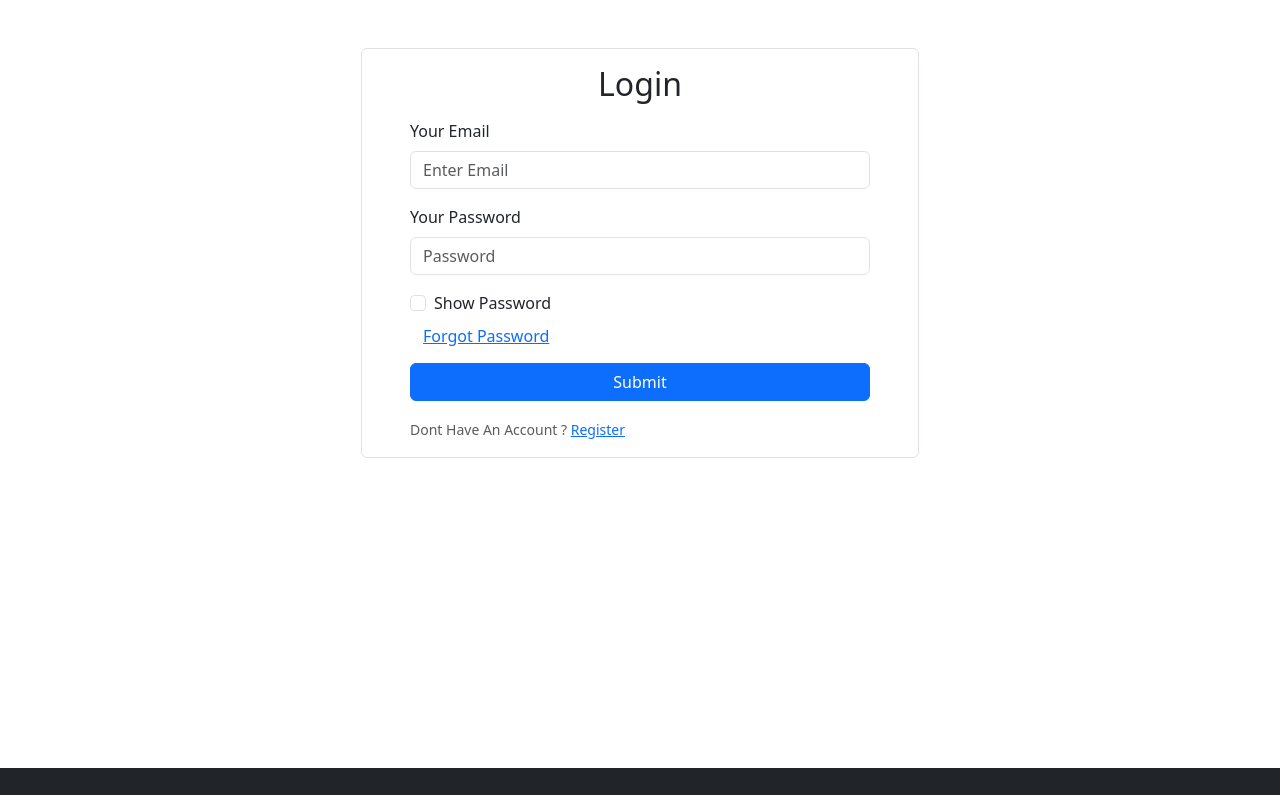
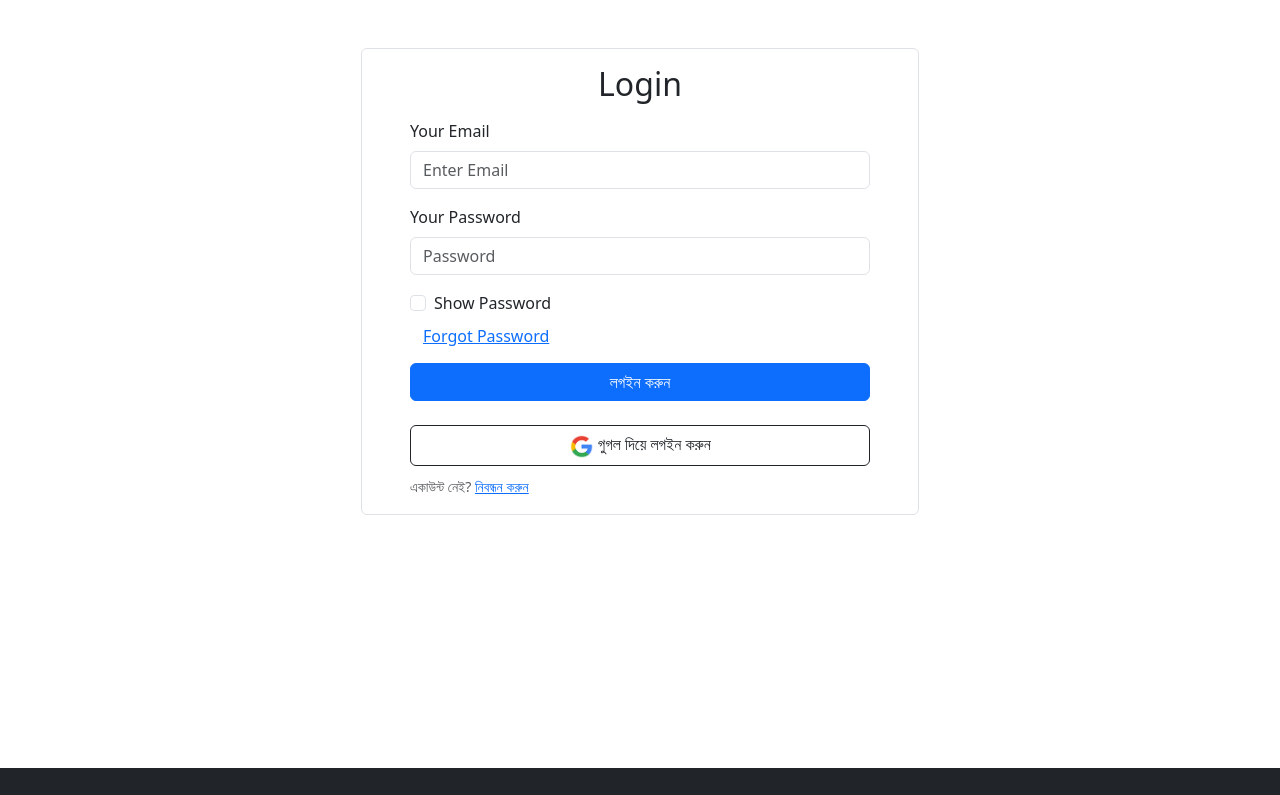
Before and after one commit to mafizul24h/dbnews24-client, a React (Vite) app: page /login in a window 1280 px wide. Shown: the top 795 px of the page. Built offline with nearby package versions, Linux system fonts and the light colour scheme; no server answers.

Commit message:
Login Registration

```diff
--- a/src/pages/Header/NavigationBer.jsx
+++ b/src/pages/Header/NavigationBer.jsx
@@ -11,7 +11,7 @@ const NavigationBer = () => {
     const [categories, setCategories] = useState([]);
     // console.log(categories);
     const { user, logOut } = useContext(AuthContext);
-    // console.log(user);
+    console.log(user);
 
     const handleLogOut = () => {
         logOut()
@@ -42,7 +42,7 @@ const NavigationBer = () => {
 
                         </Nav>
                         <Nav className='d-flex align-items-center'>
-                            {user && <Nav.Link href="#deets"><FaUserCircle style={{ fontSize: '40px' }} /></Nav.Link>}
+                            {user && <Nav.Link href="#deets"><img title={user?.displayName} src={user.photoURL} alt="" style={{ width: '40px', height: '40px', borderRadius: '50%' }} /></Nav.Link>}
                             <Nav.Link eventKey={2} href="#memes">
                                 {
                                     user ? <Button onClick={handleLogOut} variant="secondary">লগআউট</Button> : <Link to='/login'><Button variant="secondary">লগইন</Button></Link>
--- a/src/pages/Login/Login.jsx
+++ b/src/pages/Login/Login.jsx
@@ -3,9 +3,10 @@ import { Button, Container, Form } from 'react-bootstrap';
 import { Link, useLocation, useNavigate } from 'react-router-dom';
 import { AuthContext } from '../../providers/AuthProvider';
 import { toast } from 'react-toastify';
+import googleIcon from './../../assets/icons/google-icon.png'
 
 const Login = () => {
-    const { signIn } = useContext(AuthContext);
+    const { signIn, googleSignIn, setUser } = useContext(AuthContext);
     const [success, setSuccess] = useState();
     const [error, setError] = useState();
     const [show, setShow] = useState(true);
@@ -37,6 +38,7 @@ const Login = () => {
                 console.log(loggedUser);
                 toast.success(`${loggedUser.email} Login Successfully`);
                 event.target.reset();
+                setUser(loggedUser)
                 navigate(from, { replace: true });
             }).catch(error => {
                 console.log(error);
@@ -74,6 +76,20 @@ const Login = () => {
         }
     }
 
+    const handleGoogleSignIn = () => {
+        googleSignIn()
+            .then(result => {
+                const logedUser = result.user;
+                // console.log(logedUser);
+                toast.success(`Login Successffuly`);
+                setUser(logedUser);
+                navigate(from, { replace: true });
+            }).catch(error => {
+                // console.log(error);
+                toast.error(error.message);
+            })
+    }
+
     return (
         <Container>
             <div className='w-50 mx-auto my-5 px-5 rounded border'>
@@ -101,16 +117,17 @@ const Login = () => {
                             Forgot Password
                         </Button> <br />
                         <Button className='w-100' variant="primary" type="submit">
-                            Submit
+                            লগইন করুন
                         </Button>
                         <Form.Text>
                             <p className='text-success'>{success}</p>
                             <p className='text-danger'>{error}</p>
                         </Form.Text>
-                        <Form.Text>
-                            Dont Have An Account ? <Link to='/register'>Register</Link>
-                        </Form.Text>
                     </Form>
+                    <Button onClick={handleGoogleSignIn} className='my-2' variant="outline-dark w-100"><img style={{ height: '25px' }} src={googleIcon} alt="" /> গুগল দিয়ে লগইন করুন</Button>
+                    <Form.Text>
+                        একাউন্ট নেই? <Link to='/register'>নিবন্ধন করুন</Link>
+                    </Form.Text>
                 </div>
             </div>
         </Container>
--- a/src/pages/Register/Register.jsx
+++ b/src/pages/Register/Register.jsx
@@ -1,11 +1,13 @@
 import React, { useContext, useState } from 'react';
 import { Button, Form } from 'react-bootstrap';
-import { Link } from 'react-router-dom';
+import { Link, useNavigate } from 'react-router-dom';
 import { toast } from 'react-toastify';
 import { AuthContext } from '../../providers/AuthProvider';
+import googleIcon from './../../assets/icons/google-icon.png'
+import { updateProfile } from 'firebase/auth';
 
 const Register = () => {
-    const {createUser} = useContext(AuthContext);
+    const { createUser, googleSignIn, setUser, setReload } = useContext(AuthContext);
     const [accept, setAccept] = useState(false);
     const [success, setSuccess] = useState();
     const [error, setError] = useState();
@@ -24,6 +26,8 @@ const Register = () => {
     const [errorConf, setErrorConf] = useState();
     const [successConf, setSuccessConf] = useState();
 
+    const navigate = useNavigate();
+
     const handleRegister = (event) => {
         event.preventDefault();
 
@@ -38,7 +42,7 @@ const Register = () => {
         const confirm = form.confirm.value;
         console.log(name, photo, email, password, confirm);
 
-        if(password !== confirm) {
+        if (password !== confirm) {
             toast.error('Password not match');
             return;
         }
@@ -48,10 +52,25 @@ const Register = () => {
                 const loggedUser = result.user;
                 console.log(loggedUser);
                 toast.success(`${loggedUser.email} User Registration Successfully`);
+                profileUpdate(loggedUser, name, photo);
+                setUser(loggedUser);
+                navigate('/category/0');
             }).catch(error => {
                 console.log(error);
                 toast.error(error.message);
             })
+    }
+
+    const profileUpdate = (user, name, photo) => {
+        updateProfile(user, {
+            displayName: name, photoURL: photo
+          }).then(() => {
+            // Profile updated!
+            // ...
+            setReload(true);
+          }).catch((error) => {
+            toast.error(error.message);
+          });
     }
 
     const handleEmail = (event) => {
@@ -90,7 +109,7 @@ const Register = () => {
             setPassError('Input at least one special character like !@#$%^&*');
         } else if (!/(?=.{8,})/.test(inputPass)) {
             setPassError('Input password length 8 characters');
-        }else {
+        } else {
             setPassError('');
         }
     }
@@ -111,10 +130,10 @@ const Register = () => {
         } else if (!/(?=.{8,})/.test(inputConfirm)) {
             setErrorConf('Input password length 8 characters');
         }
-        else if(password != inputConfirm) {
+        else if (password != inputConfirm) {
             setErrorConf('Password and Confirm Password Not Match');
         }
-        else if(password === inputConfirm) {
+        else if (password === inputConfirm) {
             setErrorConf('');
             setSuccessConf('Password Matched');
         }
@@ -124,6 +143,20 @@ const Register = () => {
         const checkAccept = event.target.checked;
         // console.log(checkAccept);
         setAccept(checkAccept)
+    }
+
+    const handleGoogleSignIn = () => {
+        googleSignIn()
+            .then(result => {
+                const logedUser = result.user;
+                // console.log(logedUser);
+                toast.success(`Login Successffuly`);
+                setUser(logedUser);
+                navigate('/category/0');
+            }).catch(error => {
+                // console.log(error);
+                toast.error(error.message);
+            })
     }
 
     return (
@@ -170,16 +203,17 @@ const Register = () => {
                     <Form.Check onClick={handleTrams} type="checkbox" label={<>Accept <><Link to='/trams'>Trams and Condition</Link></></>} />
                 </Form.Group>
                 <Button className='w-100 mt-3' variant="primary" type="submit" disabled={!accept} >
-                    Submit
+                    নিবন্ধন করুন
                 </Button>
                 <Form.Text>
                     <p className='text-success'>{success}</p>
                     <p className='text-danger'>{error}</p>
                 </Form.Text>
+            </Form>
+            <Button onClick={handleGoogleSignIn} className='my-2' variant="outline-dark w-100"><img style={{ height: '25px' }} src={googleIcon} alt="" /> গুগল দিয়ে নিবন্ধন করুন</Button>
             <Form.Text>
-                    Alreday Have An Account ? <Link to='/login'>Login</Link>
+            ইতিমধ্যে একটি অ্যাকাউন্ট আছে? <Link to='/login'>লগইন করুন</Link>
             </Form.Text>
-            </Form>
         </div>
     );
 };
--- a/src/pages/RightNav/RightNav.jsx
+++ b/src/pages/RightNav/RightNav.jsx
@@ -4,13 +4,31 @@ import { FaGoogle, FaFacebook, FaYoutube } from 'react-icons/fa';
 import QZone from '../QZone/QZone';
 import { Link } from 'react-router-dom';
 import googleIcon from './../../assets/icons/google-icon.png'
+import { useContext } from 'react';
+import { AuthContext } from '../../providers/AuthProvider';
+import { toast } from 'react-toastify';
 
 const RightNav = () => {
+    const { googleSignIn, setUser } = useContext(AuthContext);
+
+    const handleGoogleSignIn = () => {
+        googleSignIn()
+            .then(result => {
+                const logedUser = result.user;
+                // console.log(logedUser);
+                toast.success(`Login Successffuly`);
+                setUser(logedUser);
+            }).catch(error => {
+                // console.log(error);
+                toast.error(error.message);
+            })
+    }
+
     return (
         <div>
             <div>
                 <h4 className='fs-5 text-decoration-underline'>লগইন করুন</h4>
-                <Button className='my-2' variant="outline-dark w-100"><img style={{height: '25px'}} src={googleIcon} alt="" /> গুগল দিয়ে লগইন করুন</Button>
+                <Button onClick={handleGoogleSignIn} className='my-2' variant="outline-dark w-100"><img style={{ height: '25px' }} src={googleIcon} alt="" /> গুগল দিয়ে লগইন করুন</Button>
             </div>
             <div className='my-3'>
                 <h3 className='fs-5 text-decoration-underline'>আমাদের খুজে পাবেন</h3>
@@ -20,7 +38,7 @@ const RightNav = () => {
             <QZone />
             <div
                 className="bg-image p-5 text-center shadow-1-strong rounded mb-5 text-white"
-                style={{backgroundImage: `url('https://mdbcdn.b-cdn.net/img/new/slides/003.webp')`}} >
+                style={{ backgroundImage: `url('https://mdbcdn.b-cdn.net/img/new/slides/003.webp')` }} >
                 <h1 className="mb-3 h2">Jumbotron</h1>
                 <p>
                     Lorem ipsum dolor, sit amet consectetur adipisicing elit. Repellendus praesentium
```
Also changed, not shown: src/providers/AuthProvider.jsx (+11 -2 lines). Lines whose indentation alone changed are shown as unchanged.
